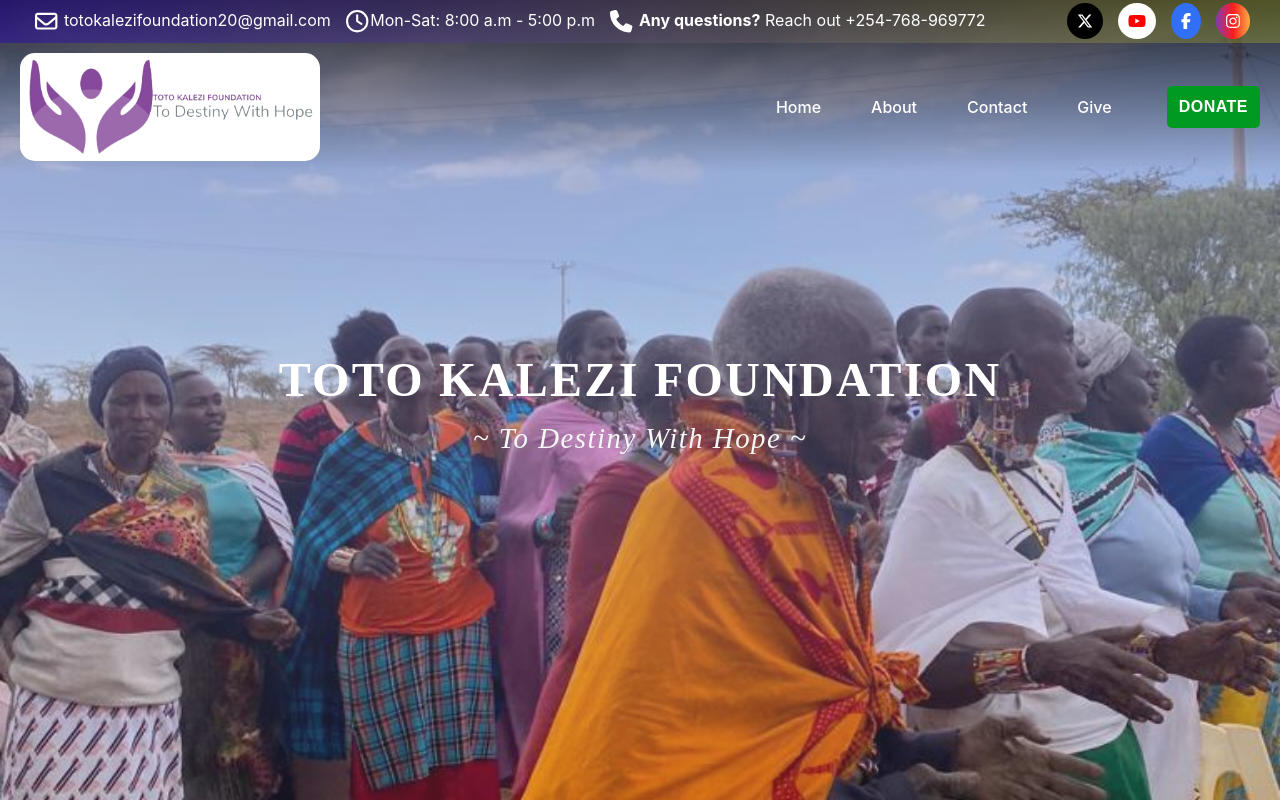
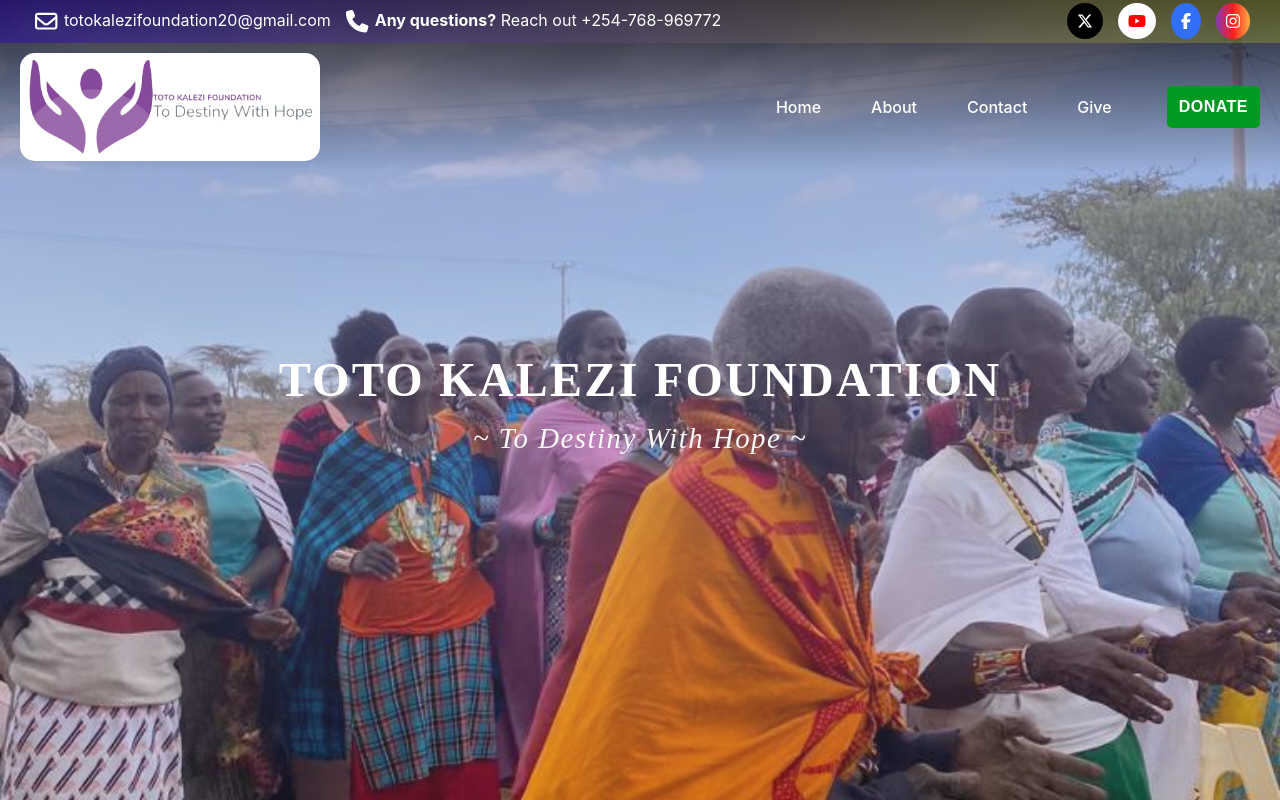
Before and after one commit to IsaacNjenga/Toto_Kalezi, a React (Create React App) app in the folder front/: page / in a window 1280 px wide. Shown: the top 800 px of the page. Built offline with nearby package versions, Linux system fonts and the light colour scheme.

Commit message:
removed time

```diff
--- a/front/src/components/footer.js
+++ b/front/src/components/footer.js
@@ -108,10 +108,6 @@
                 />
                 Kahawa Sukari, Nairobi, Kenya
               </p>
-              <p>
-                <FontAwesomeIcon icon={faClock} className="footer-clock-icon" />{" "}
-                Mon-Sat: 8:00 a.m - 5:00 p.m
-              </p>
             </div>
             <div className="socials-footer">
               <h2>SOCIALS</h2>
--- a/front/src/components/navbar.js
+++ b/front/src/components/navbar.js
@@ -70,10 +70,6 @@
                 totokalezifoundation20@gmail.com
               </a>
             </p>
-            <p>
-              <FontAwesomeIcon icon={faClock} className="clock-icon" />
-              Mon-Sat: 8:00 a.m - 5:00 p.m
-            </p>{" "}
             <p>
               <FontAwesomeIcon icon={faPhone} className="phone-icon" />{" "}
               <strong>Any questions?</strong> Reach out +254-768-969772
```
